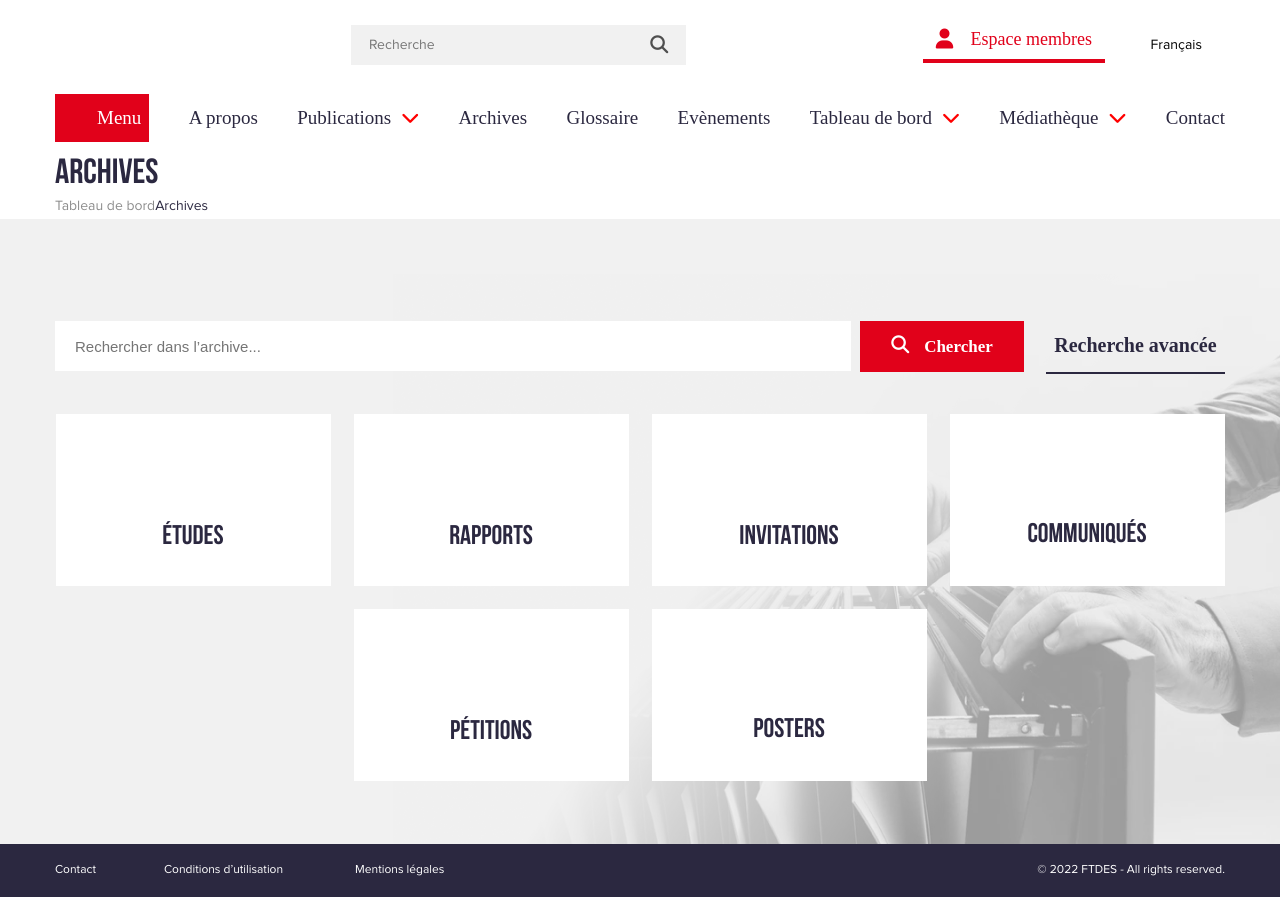
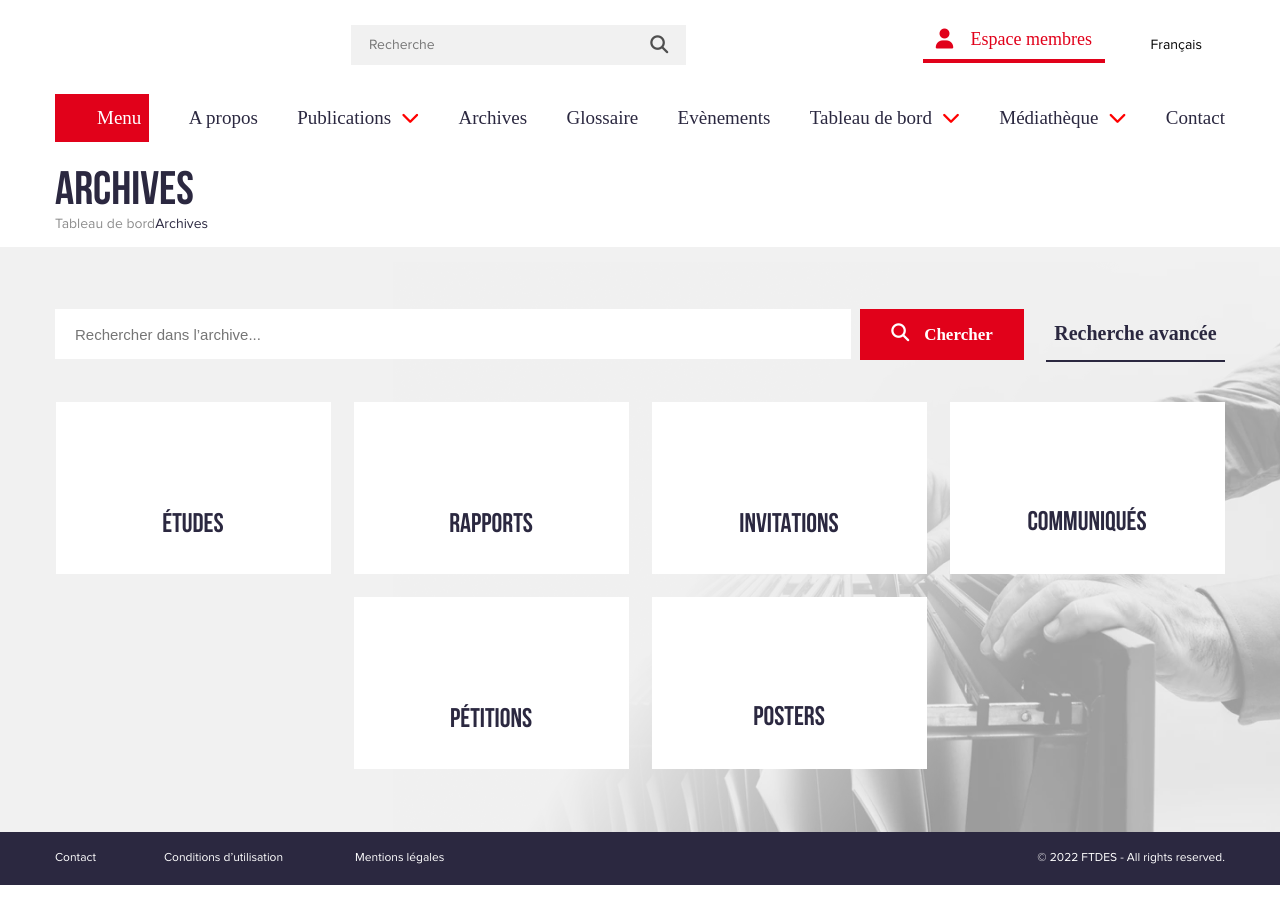
Before and after one commit to tarekguermazi/buildfront0602, a React (Create React App) app: page /Archives in a window 1280 px wide. Built offline with nearby package versions, Linux system fonts and the light colour scheme.

Commit message:
styling the breadcrump in archvive

```diff
--- a/src/App.css
+++ b/src/App.css
@@ -3463,7 +3463,7 @@ button.splide__arrow--prev {
 }
 
 .app__archieve__page .archeive {
-  padding-top: 59px;
+  padding-top: 19px;
   max-width: 1170px;
   position: relative;
   height: 100%;
--- a/src/view/auth/EmptyPermissionsPage.tsx
+++ b/src/view/auth/EmptyPermissionsPage.tsx
@@ -1,8 +1,6 @@
 import { i18n } from "src/i18n";
 import actions from "src/modules/auth/authActions";
-import React from "react";
-import { useDispatch, useSelector } from "react-redux";
-import selectors from "src/modules/auth/authSelectors";
+import { useDispatch } from "react-redux";
 
 function EmptyPermissionsPage() {
   const dispatch = useDispatch();
--- a/src/view/shared/Breadcrumb.tsx
+++ b/src/view/shared/Breadcrumb.tsx
@@ -3,7 +3,7 @@ import { Link } from "react-router-dom";
 import styled from "styled-components";
 
 const BreadcrumbNav = styled.div`
-  margin-top: 10px;
+  margin: 28px 0 10px 0;
   .breadcrumb {
     width: 100%;
     margin: 0;
@@ -30,6 +30,14 @@ const BreadcrumbNav = styled.div`
 
   .breadcrumb-item:not(.active) a {
     color: rgba(0, 0, 0, 0.45);
+  }
+
+  h2 {
+    font-family: "Bebas Neue Pro";
+    font-style: normal;
+    font-weight: 700;
+    font-size: 47px;
+    line-height: 39px;
   }
 `;
 
```
Also changed, not shown: src/view/Appui/form/DemandeAppuiForm.tsx (+4 -4 lines).
